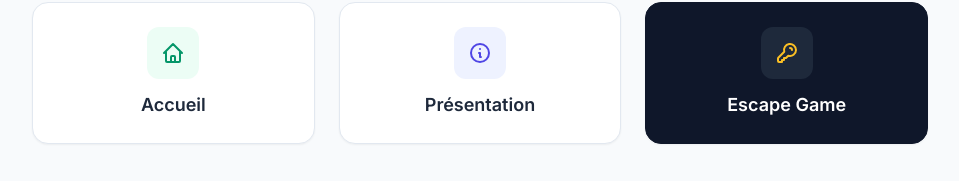
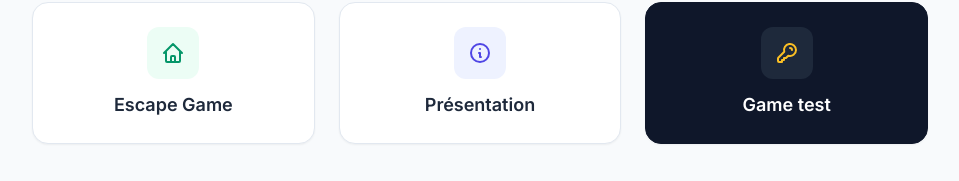
Before and after one commit to n1ghtway/ROAD-TO-UNI, a plain HTML site: page index.html in a window 1280 px wide. Shown: the part 401-582 px from the top of the page, without its empty margins (160-1119 px from the left). Drawn offline with nearby package versions, Linux system fonts and the light colour scheme.

Commit message:
Update index.html

```diff
--- a/index.html
+++ b/index.html
@@ -50,7 +50,7 @@
                     </svg>
                 </span>
                 <span class="text-lg font-semibold text-slate-800 group-hover:text-emerald-600 transition-colors">
-                    Accueil
+                    Escape Game
                 </span>
             </a>
 
@@ -82,7 +82,7 @@
                     </svg>
                 </span>
                 <span class="text-lg font-semibold text-white">
-                    Escape Game
+                    Game test
                 </span>
             </a>
 
```
